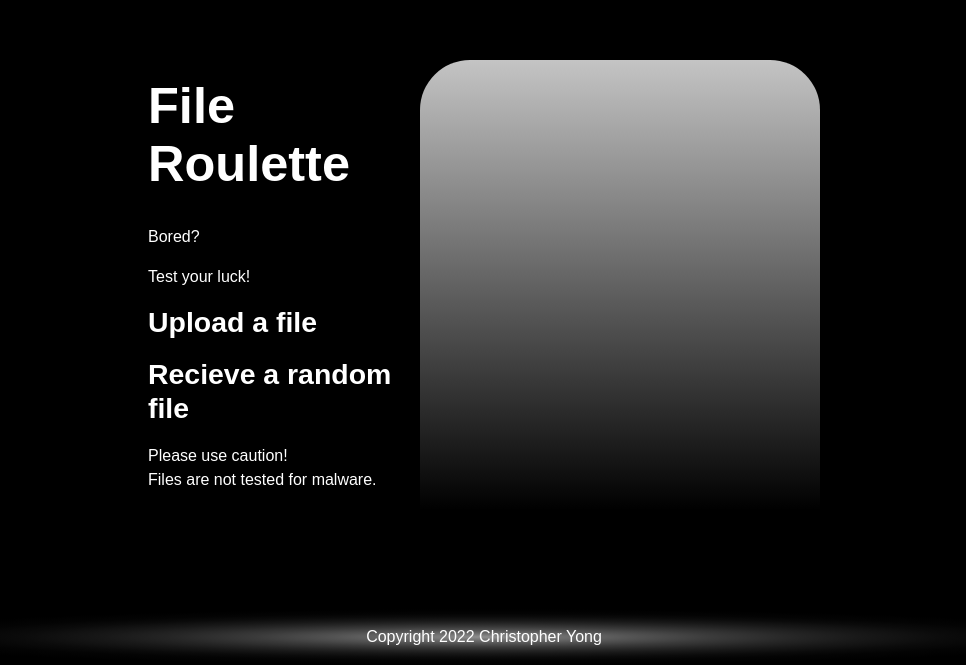
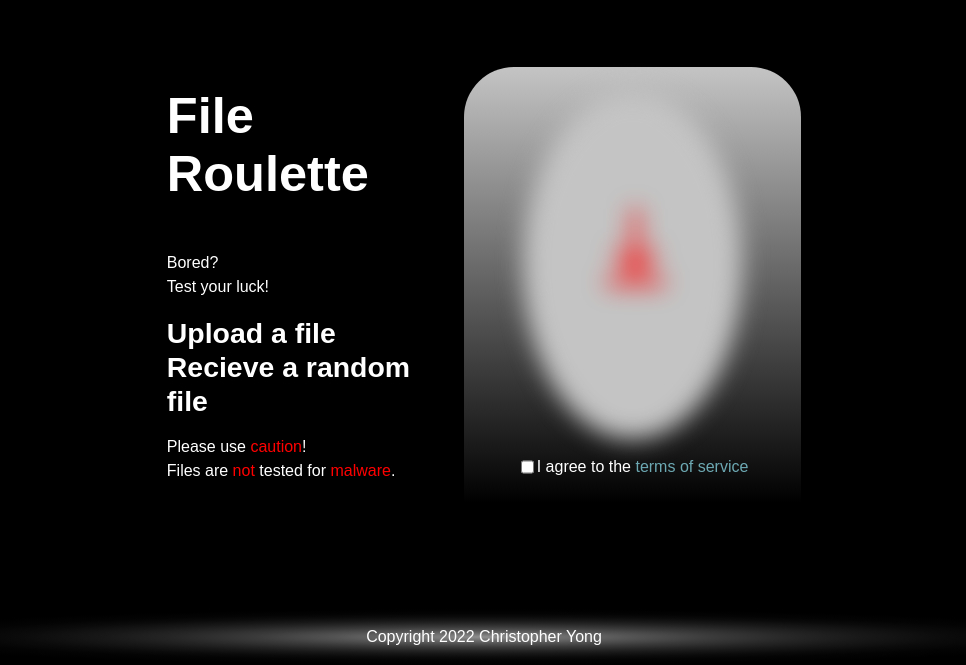
Before and after one commit to chriskyong22/FileRouletteFrontend, a React (Create React App) app: page / in a window 1280 px wide. Shown: the part 135-800 px from the top of the page, without its empty margins (156-1122 px from the left). Built offline with nearby package versions, Linux system fonts and the light colour scheme.

Commit message:
Added TOS checkbox

```diff
--- a/src/Components/FilePicker/FilePicker.tsx
+++ b/src/Components/FilePicker/FilePicker.tsx
@@ -1,11 +1,38 @@
-import react from "react"
+import react, { useState } from "react"
 
 export const FilePicker = () => {
+
+    const [checkedTOS, setCheckedTOS] = useState(true);
+
     return (
         <section className="file-container">
-            <article>
-
-            </article>
+            <button aria-description={"You must agree to the terms of service before uploading and downloading files."}
+                    aria-disable={checkedTOS}
+                    disabled={checkedTOS}
+                    className="file-icon-background"
+            >
+                <svg width="" height="" version="1.1" viewBox="0 0 700 700" xmlns="http://www.w3.org/2000/svg" xmlnsXlink="http://www.w3.org/1999/xlink">
+                    <desc>
+                        Download Icon created by Victor Akio Zukeran
+                        from the Noun Project
+                    </desc>
+                    <g>
+                        <path className="download-icon" d="m260.4 394.8h198.61v23.812h-198.61z"/>
+                        <path className="download-icon" d="m432.69 310.76-16.836-16.836-44.25 44.254v-178.8h-23.812v178.8l-44.238-44.254-16.84 16.836 72.973 72.973z"/>
+                    </g>
+                </svg>
+            </button>
+            <div className="tos-container">
+                <input
+                    id="tos-checkbox"
+                    type="checkbox"
+                    checked={!checkedTOS}
+                    onClick={() => {setCheckedTOS((oldTOS) => !oldTOS)}}
+                />
+                <label htmlFor="tos-checkbox">
+                    I agree to the <a href="/TOS/">terms of service</a>
+                </label>
+            </div>
         </section>
     )
 }
--- a/src/Components/Home/Home.tsx
+++ b/src/Components/Home/Home.tsx
@@ -26,10 +26,10 @@ export const Home = () => {
                 </article>
                 <article>
                     <div>
-                        Please use caution!
+                        Please use <span className="red-text-color">caution</span>!
                     </div>
                     <div>
-                        Files are not tested for malware.
+                        Files are <span className="red-text-color">not</span> tested for <span className="red-text-color">malware</span>.
                     </div>
                 </article>
             </section>
--- a/src/StyleSheets/CSS/App.css
+++ b/src/StyleSheets/CSS/App.css
@@ -80,7 +80,8 @@ body {
   grid-template-areas: "header header header header header" "main main main main main" "footer footer footer footer footer";
   flex-direction: column;
   background-color: black;
-  --primary-text-color: white;
+  --primary-text-color: #FFFFFF;
+  --red-color: #FF0000;
   color: var(--primary-text-color);
 }
 
@@ -94,13 +95,25 @@ body {
   padding: 6rem;
   width: 100%;
   display: grid;
-  grid-template-columns: 0.75fr 1fr 0.75fr 0.75fr 0.75fr;
-  grid-template-areas: "..... ....... file file ....." "..... content file file ....." "..... ....... file file .....";
+  grid-template-columns: 0.75fr 1fr 1.2fr 0.75fr;
+  grid-template-areas: "..... ....... file ....." "..... content file ....." "..... ....... file .....";
   gap: 1rem;
+}
+
+.red-text-color {
+  color: var(--red-color);
 }
 
 .main-description {
   grid-area: content;
+  display: flex;
+  flex-direction: column;
+  justify-content: space-evenly;
+  gap: 1rem;
+}
+.main-description article p, .main-description article h2 {
+  padding: 0px;
+  margin: 0px;
 }
 
 .file-container {
@@ -109,6 +122,34 @@ body {
   height: 100%;
   background: linear-gradient(180deg, #C4C4C4 0%, rgba(196, 196, 196, 0) 100%, rgba(196, 196, 196, 0) 100%);
   border-radius: 50px 50px 0px 0px;
+  display: flex;
+  flex-direction: column;
+  gap: 1rem;
+  justify-content: center;
+  align-items: center;
+  position: relative;
+}
+.file-container .file-icon-background {
+  width: 65%;
+  height: 80%;
+  background: #C4C4C4;
+  border-radius: 50%;
+  border: none;
+  cursor: pointer;
+}
+.file-container .file-icon-background .download-icon {
+  fill: red;
+  stroke: red;
+}
+.file-container .file-icon-background:disabled {
+  filter: blur(0.75rem);
+  cursor: not-allowed;
+}
+.file-container .tos-container {
+  display: flex;
+}
+.file-container .tos-container a {
+  color: #6da9b3;
 }
 
 .site-footer {
--- a/src/StyleSheets/SASS/App.scss
+++ b/src/StyleSheets/SASS/App.scss
@@ -135,7 +135,8 @@ body {
     background-color: black;
 
     // colors
-    --primary-text-color: white;
+    --primary-text-color: #FFFFFF;
+    --red-color: #FF0000;
     color: var(--primary-text-color);
 }
 
@@ -149,16 +150,32 @@ body {
     padding: 6rem;
     width: 100%;
     display: grid;
-    grid-template-columns: 0.75fr 1fr 0.75fr 0.75fr 0.75fr;
+    grid-template-columns: 0.75fr 1fr 1.2fr 0.75fr;
     grid-template-areas:
-        '..... ....... file file .....'
-        '..... content file file .....'
-        '..... ....... file file .....';
+        '..... ....... file .....'
+        '..... content file .....'
+        '..... ....... file .....';
     gap: 1rem;
+}
+
+
+.red-text-color {
+    color: var(--red-color);
 }
 
 .main-description {
     grid-area: content;
+    display: flex;
+    flex-direction: column;
+    justify-content: space-evenly;
+    gap: 1rem;
+
+    article {
+        p, h2 {
+            padding: 0px;
+            margin: 0px;
+        }
+    }
 }
 
 .file-container {
@@ -167,7 +184,45 @@ body {
     height: 100%;
     background: linear-gradient(180deg, #C4C4C4 0%, rgba(196, 196, 196, 0) 100%, rgba(196, 196, 196, 0) 100%);
     border-radius: 50px 50px 0px 0px;
+    display: flex;
+    flex-direction: column;
+    gap: 1rem;
+    justify-content: center;
+    align-items: center;
+    position: relative;
+
+    .file-icon-background {
+        width: 65%;
+        height: 80%;
+        background: #C4C4C4;
+        border-radius: 50%;
+        border: none;
+        cursor: pointer;
+        .download-icon {
+            fill: red;
+            stroke: red;
+        }
+    }
+
+    .file-icon-background:disabled {
+        filter: blur(0.75rem);
+        cursor: not-allowed;
+    }
+
+
+    .tos-container {
+        display: flex;
+        input[type="checkbox"] {
+        }
+        a {
+            color: #6da9b3;
+        }
+    }
+
+
 }
+
+
 
 .site-footer {
     grid-area: footer;
```
Also changed, not shown: 1 other file (tests, documents, lock files or other folders).
